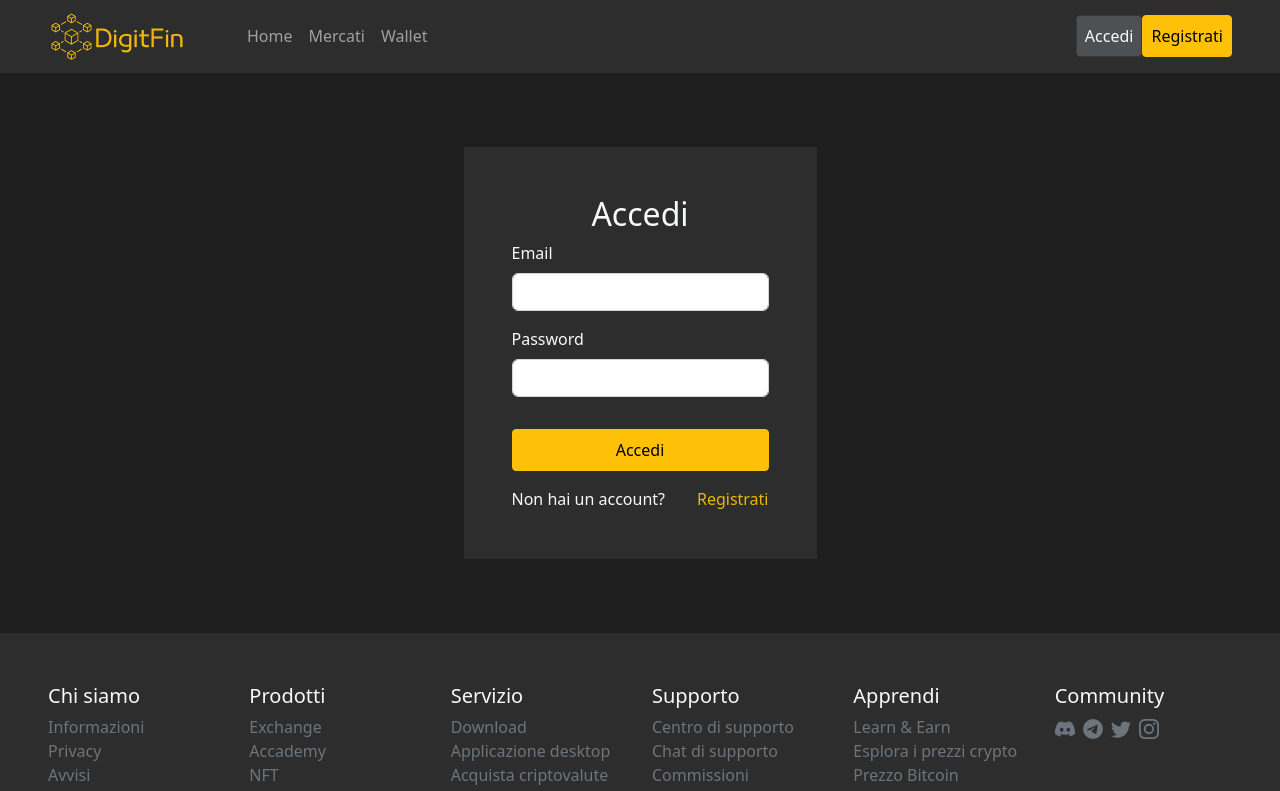
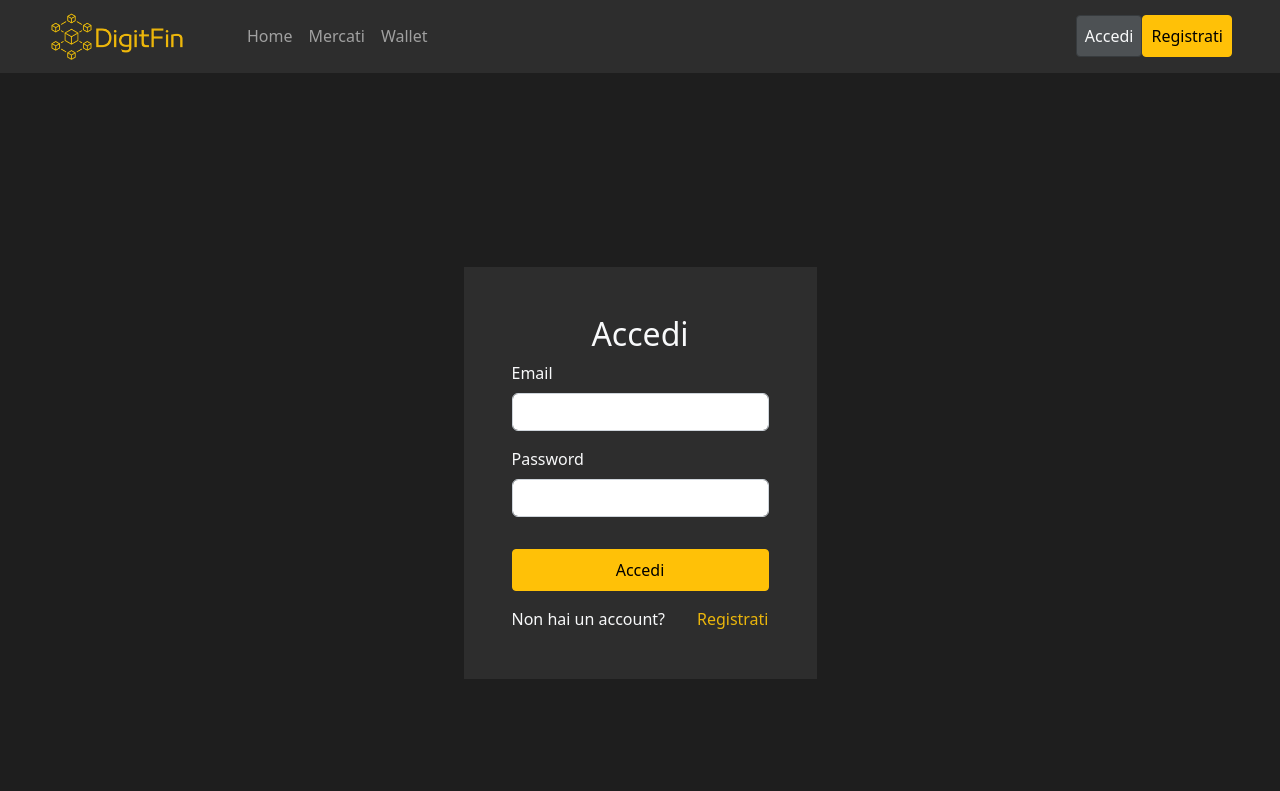
Before and after one commit to Massimiliano2022/CAPSTONE-PROJECT-FRONTEND, a React (Create React App) app: page /login in a window 1280 px wide. Shown: the top 791 px of the page. Built offline with nearby package versions, Linux system fonts and the light colour scheme.

Commit message:
fix vari

```diff
--- a/src/components/MyCrypto.jsx
+++ b/src/components/MyCrypto.jsx
@@ -79,7 +79,7 @@ const MyCrypto = () => {
                             <h2 className="me-4">Valore {selectedCrypto.nome}</h2>
                             <p className="text-muted mb-0">{cryptoSymbol}</p>
                         </div>
-                        <p className="fs-3">$ {selectedCrypto.prezzo.toFixed(4)} <span style={{ color: variazioneColor }}>{Number(selectedCrypto.percententuale_variazione_1h).toFixed(4)}</span></p>
+                        <p className="fs-3">$ {selectedCrypto.prezzo} <span style={{ color: variazioneColor }}>{selectedCrypto.percententuale_variazione_1h}</span></p>
                     </Col>
                 </Row>
                 <Row className="pb-5">
--- a/src/components/MyCryptoPriceHistory.jsx
+++ b/src/components/MyCryptoPriceHistory.jsx
@@ -51,7 +51,7 @@ const MyCryptoPriceHistory = ({ simbolo, selectedCrypto }) => {
                         {updatedMonthlyCryptoData.map((data, index) => (
                             <tr key={index}>
                                 <td>{data.data}</td>
-                                <td>{data.chiusuraPrezzo.toFixed(1)}</td>
+                                <td>{data.chiusuraPrezzo}</td>
                             </tr>
                         ))}
                     </tbody>
--- a/src/components/MyLogin.jsx
+++ b/src/components/MyLogin.jsx
@@ -61,9 +61,9 @@ const MyLogin = () => {
     return (
         <>
             <Container fluid className="text-light px-5" style={{ background: "#1E1E1E" }}>
-                <Row className="py-5" style={{ minHeight: "70vh" }}>
+                <Row className="py-5" style={{ minHeight: "100vh" }}>
                     <Col className="d-flex justify-content-center align-items-center flex-column">
-                        <div className="p-5" style={{ background: "#2d2d2d" }}>
+                        <div className="p-5 d-flex flex-column justify-content-center" style={{ background: "#2d2d2d", minHeight:"400px" }}>
                             <h2 className="text-center">Accedi</h2>
                             <Form>
                                 <Form.Group className="mb-3" controlId="email">
--- a/src/components/MyOperazione.jsx
+++ b/src/components/MyOperazione.jsx
@@ -105,7 +105,7 @@ const MyOperazione = ({logo,selectedCrypto}) => {
                                 <Card.Text>{selectedCrypto.simbolo}</Card.Text>
                             </div>
                         </div>
-                        <Card.Text className="text-muted">1 {selectedCrypto.simbolo} = {selectedCrypto.prezzo.toFixed(4)} $</Card.Text>
+                        <Card.Text className="text-muted">1 {selectedCrypto.simbolo} = {selectedCrypto.prezzo} $</Card.Text>
                         <Button
                             variant="button"
                             style={{ color: "black" }}
--- a/src/components/MySignup.jsx
+++ b/src/components/MySignup.jsx
@@ -68,9 +68,9 @@ const MySignup = () => {
     return (
         <>
             <Container fluid className="text-light px-5" style={{ background: "#1E1E1E" }}>
-                <Row className="py-5" style={{ minHeight: "70vh" }}>
+                <Row className="py-5" style={{ minHeight: "100vh" }}>
                     <Col className="d-flex justify-content-center align-items-center flex-column">
-                        <div className="p-5" style={{ background: "#2d2d2d" }}>
+                        <div className="p-5" style={{ background: "#2d2d2d", minHeight:"400px"}}>
                             <h2 className="text-center">Iscriviti</h2>
                             <Form>
                                 <Form.Group className="mb-3" controlId="nome">
--- a/src/components/MyTrendCrypto.jsx
+++ b/src/components/MyTrendCrypto.jsx
@@ -45,7 +45,7 @@ const MyTrendCrypto = ({ selectedCrypto }) => {
                                     <img src={cryptoLogos[crypto.simbolo.toLowerCase()]} alt={`${crypto.nome} Logo`} width={30} className="img-fluid object-fit-cover" />
                                     <span className="fs-6 ms-2">{crypto.simbolo}</span>
                                 </td>
-                                <td className="fs-6">$ {crypto.prezzo.toFixed(4)}</td>
+                                <td className="fs-6">$ {crypto.prezzo}</td>
                             </tr>
                         ))}
                     </tbody>
```
